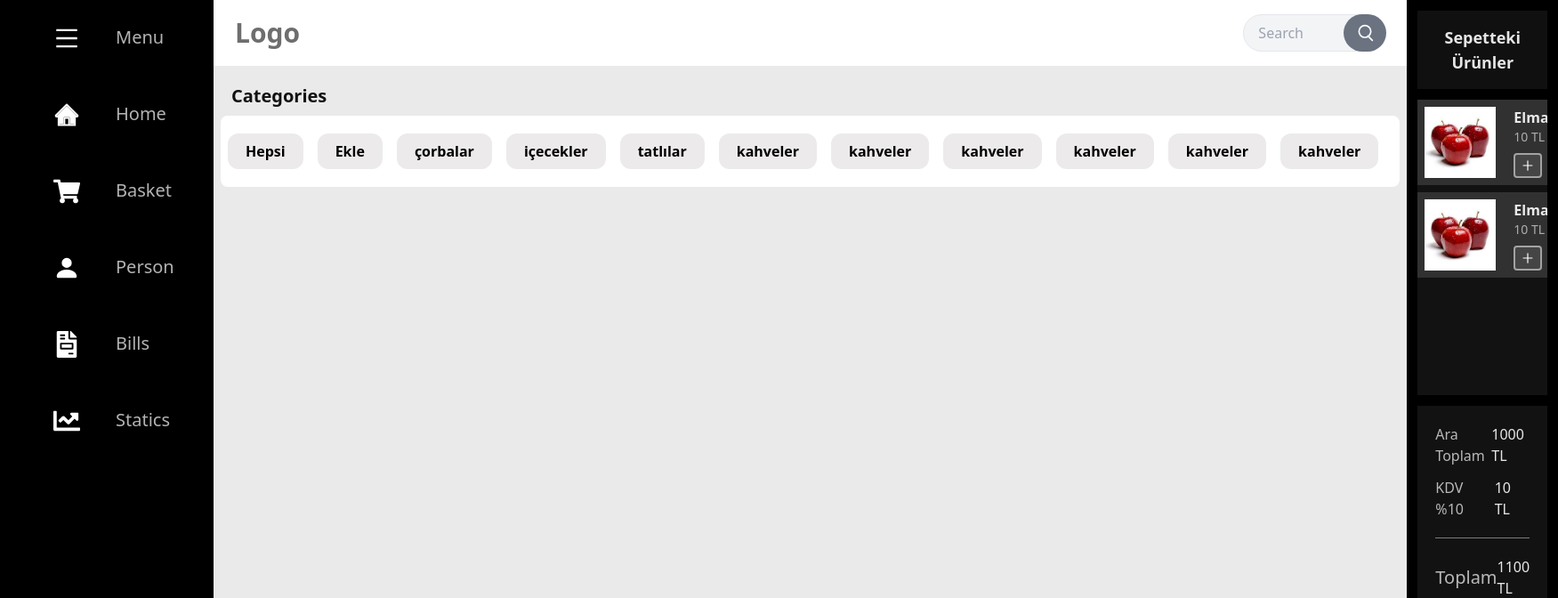
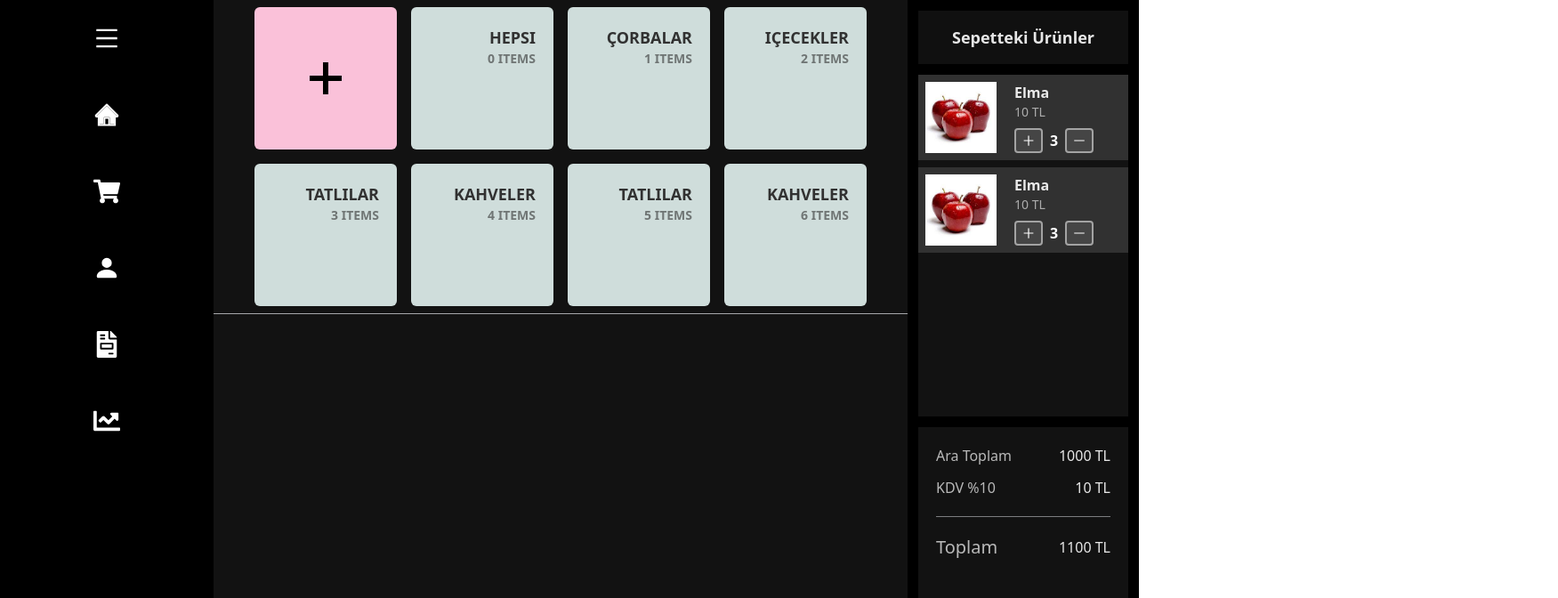
Before and after one commit to berrkay1/pos-app, a React (Create React App) app: page / in a window 1280 px wide. Shown: the top 672 px of the page at 89% size, 1751 px wide, since content can reach past the window. Built offline with nearby package versions, Linux system fonts and the light colour scheme.

Commit message:
home sayfası yenilendi

```diff
--- a/src/components/Categories.jsx
+++ b/src/components/Categories.jsx
@@ -1,19 +1,37 @@
 import React from 'react'
-
+import { Button } from 'antd'
+import { GoPlus } from 'react-icons/go';
+import Headers from './Headers';
 const Categories = () => {
 
-  const catogori = ['Hepsi', 'Ekle', 'çorbalar', 'içecekler', 'tatlılar', 'kahveler','kahveler','kahveler','kahveler','kahveler','kahveler']
+  const catogori = ['Hepsi', 'çorbalar', 'içecekler', 'tatlılar', 'kahveler', 'tatlılar', 'kahveler', ,];
 
+  const color = ['#CFDDDB', '#E4CDEE', '#CDE3EF', '#111315', '#FAC1D9', '#C9CAEE', '#E6DADE', '#F0C8CF', '#C2E9DE'];
+
+  const randomColorIndex = Math.floor(Math.random() * color.length);
+
+
+  console.log('color[0]', color[5])
   return (
-    <div className='mx-2 mt-5 '>
-      <h2 className='text-xl text-pos-black2 font-bold px-3 mb-2'>Categories</h2>
-      <div className='bg-white px-2 py-5 rounded-lg flex items-center justify-center '>
+    <div className='h-full w-full'>
+
+      <div className='flex items-center justify-center flex-wrap w-[100%]'>
+
+        <div className='w-40 h-40 m-2 rounded-md bg-[#FAC1D9] flex items-center justify-center cursor-pointer hover:scale-105 duration-200'>
+          <div className='text-5xl'><GoPlus /></div>
+        </div>
         {
           catogori.map((item, idx) => (
-            <div key={idx} className='px-5 py-2 bg-[#eceaea] rounded-xl text-pos-black1 font-bold mr-4'>{item}</div>
+            <div key={idx} className={`w-40 h-40 m-2 rounded-md bg-[#CFDDDB] cursor-pointer hover:scale-105 duration-200  text-pos-black4 uppercase p-5 flex items-end flex-col`} >
+              <div className='text-lg font-bold'>{item}</div>
+              <div className='text-sm opacity-60 font-semibold'>{idx} items</div>
+            </div>
           ))
         }
       </div>
+
+      <hr className='w-full h-[1px] bg-white opacity-70'  />
+
     </div>
   )
 }
--- a/src/components/DropDownMenu.jsx
+++ b/src/components/DropDownMenu.jsx
@@ -15,7 +15,7 @@ const DropDownMenu = () => {
     <div className={`bg-pos-black1 h-full pt-5 ${DropDownCtrl ? 'w-24' : 'w-60'} duration-500`}>
 
       {
-        DropDownCtrl ? (
+        (
           <ul className='flex flex-col gap-10 text-3xl text-white'>
 
             <li onClick={() => setDropDownCtrl(!DropDownCtrl)} className='flex items-center justify-center cursor-pointer p-2 hover:bg-pos-black3 w-[80px] my-0 mx-auto rounded-md duration-500' >
@@ -37,76 +37,76 @@ const DropDownMenu = () => {
               <FaChartLine />
             </li>
           </ul>
-        ) : (
-          <ul className='flex flex-col gap-10 text-3xl text-white '>
+        )
 
-            <li onClick={() => setDropDownCtrl(!DropDownCtrl)} className='flex items-center justify-center cursor-pointer p-2 hover:bg-pos-black3  w-[90%] my-0 mx-auto rounded-md duration-500' >
-              <div className='w-[60%] flex'>
-                <div className='mr-10'>
-                  <AiOutlineMenu />
-                </div>
-                <div className='text-xl opacity-70'>
-                  Menu
-                </div>
-              </div>
-            </li>
-            <li className='flex items-center justify-center cursor-pointer p-2 hover:bg-pos-black3 w-[90%] my-0 mx-auto rounded-md duration-500'  >
+          // <ul className='flex flex-col gap-10 text-3xl text-white '>
 
-              <div className='w-[60%] flex'>
-                <div className='mr-10'>
-                  <AiTwotoneHome />
-                </div>
-                <div className='text-xl  opacity-70 hover:text-white'>
-                  Home
-                </div>
-              </div>
-            </li>
-            <li className='flex items-center justify-center cursor-pointer p-2 hover:bg-pos-black3 w-[90%] my-0 mx-auto rounded-md duration-500'>
-              <div className='w-[60%] flex'>
-                <div className='mr-10'>
-                  <FaShoppingCart />
-                </div>
-                <div className='text-xl  opacity-70 hover:text-white'>
-                  Basket
-                </div>
-              </div>
+          //   <li onClick={() => setDropDownCtrl(!DropDownCtrl)} className='flex items-center justify-center cursor-pointer p-2 hover:bg-pos-black3  w-[90%] my-0 mx-auto rounded-md duration-500' >
+          //     <div className='w-[60%] flex'>
+          //       <div className='mr-10'>
+          //         <AiOutlineMenu />
+          //       </div>
+          //       <div className='text-xl opacity-70'>
+          //         Menu
+          //       </div>
+          //     </div>
+          //   </li>
+          //   <li className='flex items-center justify-center cursor-pointer p-2 hover:bg-pos-black3 w-[90%] my-0 mx-auto rounded-md duration-500'  >
 
-            </li>
-            <li className='flex items-center justify-center cursor-pointer p-2 hover:bg-pos-black3 w-[90%] my-0 mx-auto rounded-md duration-500'>
-              <div className='w-[60%] flex'>
-                <div className='mr-10'>
-                  <BsFillPersonFill />
-                </div>
-                <div className='text-xl  opacity-70 hover:text-white'>
-                  Person
-                </div>
-              </div>
+          //     <div className='w-[60%] flex'>
+          //       <div className='mr-10'>
+          //         <AiTwotoneHome />
+          //       </div>
+          //       <div className='text-xl  opacity-70 hover:text-white'>
+          //         Home
+          //       </div>
+          //     </div>
+          //   </li>
+          //   <li className='flex items-center justify-center cursor-pointer p-2 hover:bg-pos-black3 w-[90%] my-0 mx-auto rounded-md duration-500'>
+          //     <div className='w-[60%] flex'>
+          //       <div className='mr-10'>
+          //         <FaShoppingCart />
+          //       </div>
+          //       <div className='text-xl  opacity-70 hover:text-white'>
+          //         Basket
+          //       </div>
+          //     </div>
 
-            </li>
-            <li className='flex items-center justify-center cursor-pointer p-2 hover:bg-pos-black3 w-[90%] my-0 mx-auto rounded-md duration-500'>
-              <div className='w-[60%] flex'>
-                <div className='mr-10'>
-                  <FaFileInvoice />
-                </div>
-                <div className='text-xl  opacity-70 hover:text-white'>
-                  Bills
-                </div>
-              </div>
+          //   </li>
+          //   <li className='flex items-center justify-center cursor-pointer p-2 hover:bg-pos-black3 w-[90%] my-0 mx-auto rounded-md duration-500'>
+          //     <div className='w-[60%] flex'>
+          //       <div className='mr-10'>
+          //         <BsFillPersonFill />
+          //       </div>
+          //       <div className='text-xl  opacity-70 hover:text-white'>
+          //         Person
+          //       </div>
+          //     </div>
 
-            </li>
-            <li className='flex items-center justify-center cursor-pointer p-2 hover:bg-pos-black3 w-[90%] my-0 mx-auto rounded-md  duration-500'>
+          //   </li>
+          //   <li className='flex items-center justify-center cursor-pointer p-2 hover:bg-pos-black3 w-[90%] my-0 mx-auto rounded-md duration-500'>
+          //     <div className='w-[60%] flex'>
+          //       <div className='mr-10'>
+          //         <FaFileInvoice />
+          //       </div>
+          //       <div className='text-xl  opacity-70 hover:text-white'>
+          //         Bills
+          //       </div>
+          //     </div>
 
-              <div className='w-[60%] flex'>
-                <div className='mr-10'>
-                  <FaChartLine />
-                </div>
-                <div className='text-xl  opacity-70 hover:text-white'>
-                  Statics
-                </div>
-              </div>
-            </li>
-          </ul>
-        )
+          //   </li>
+          //   <li className='flex items-center justify-center cursor-pointer p-2 hover:bg-pos-black3 w-[90%] my-0 mx-auto rounded-md  duration-500'>
+
+          //     <div className='w-[60%] flex'>
+          //       <div className='mr-10'>
+          //         <FaChartLine />
+          //       </div>
+          //       <div className='text-xl  opacity-70 hover:text-white'>
+          //         Statics
+          //       </div>
+          //     </div>
+          //   </li>
+          // </ul>
       }
 
 
--- a/src/components/Headers.jsx
+++ b/src/components/Headers.jsx
@@ -6,9 +6,8 @@ const Headers = () => {
 
     return (
 
-        <div className='w-full flex justify-between items-center bg-white px-6 py-4'>
-            <span className='text-pos-black4 text-3xl font-bold opacity-70'>Logo</span>
-
+        <div className='w-full flex justify-between items-center
+         px-6 py-4'>
             <div className="relative">
                 <input
                     type="text"
@@ -38,6 +37,7 @@ const Headers = () => {
                     </button>
                 </div>
             </div>
+
         </div>
 
     )
--- a/src/components/Home.jsx
+++ b/src/components/Home.jsx
@@ -1,6 +1,6 @@
 import React, { useState } from 'react'
 import Categories from './Categories';
-import Headers from './Headers';
+
 
 const Home = () => {
 
@@ -8,9 +8,10 @@ const Home = () => {
 
 
   return (
-    <div className='bg-[#EAEAEA] h-full '>
-     <Headers />
+    <div className='bg-pos-black2 h-full '>
+
      <Categories/>
+
     </div>
   )
 }
```
